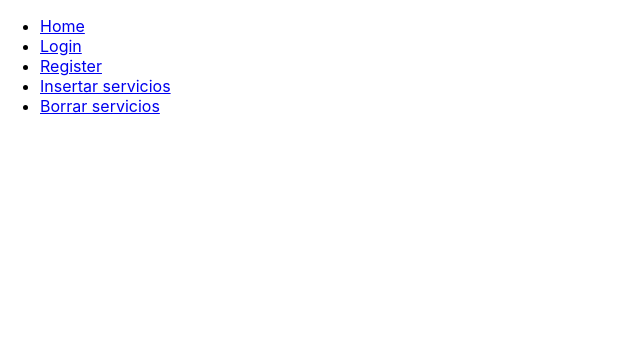
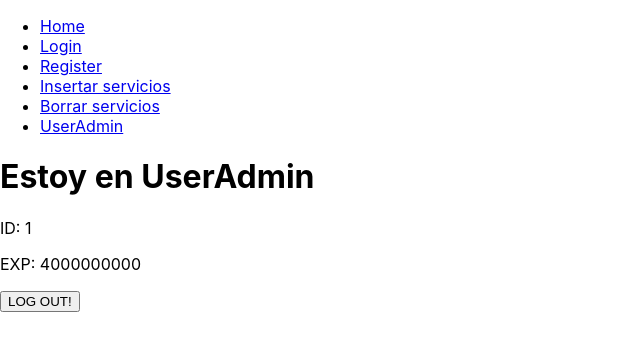
Before and after one commit to Surribas1980/necesidadesdigitales, a React (Create React App) app in the folder FRONT/: page /useradmin in a window 1280 px wide. Shown: the top 350 px of the page, without its empty margins (0-640 px from the left). Built offline with nearby package versions, Linux system fonts and the light colour scheme; sample sign-in values are in the browser's storage.

Commit message:
Con los menus logueado y sin loguear

```diff
--- a/FRONT/src/App.js
+++ b/FRONT/src/App.js
@@ -1,18 +1,22 @@
 import './App.css';
 import { BrowserRouter as Router, Route, Switch, Link } from 'react-router-dom';
 import Home from './Pages/Home';
-import Formulario from './Pages/Formulario';
 import Login from './Pages/Login';
 import Register from './Pages/Register';
 import InsertServices from './Pages/InsertServices';
-import AuthForm from './components/AuthForm';
+
 import { AuthProvider } from './shared/context/authContext';
 import DeleteService from './Pages/DeleteService';
+import PrivateRoute from './components/PrivateRoute';
+import PublicRoute from './components/PublicRoute';
+import UserAdmin from './Pages/UserAdmin';
+import PrivateComponent from './components/PrivateComponent';
 
 function App() {
   return (
 
         <Router>
+          <AuthProvider>
           <div>
             <ul>
               <li>
@@ -24,36 +28,50 @@ function App() {
               <li>
                 <Link to="/register">Register</Link>
               </li>
+              <PrivateComponent>
                   <li>
                     <Link to="/insert/servicios">Insertar servicios</Link>
                   </li>
                   <li>
                     <Link to="/delete/servicios">Borrar servicios</Link>
                   </li>
-
+                  <li>
+                    <Link to="/useradmin">UserAdmin</Link>
+                  </li>
+              </PrivateComponent>
             </ul>
 
             <Switch>
+
                 <Route exact path="/">
                   <Home />
                 </Route>
                 <Route path="/register">
                   <Register />
                 </Route>
-              <AuthProvider>
                 <Route path="/login">
+                  <PublicRoute>
                     <Login />
+                  </PublicRoute>
                 </Route>
                 <Route path="/insert/servicios">
                     <InsertServices />
                 </Route>
+                <Route path="/useradmin">
+                  <PrivateRoute>
+                    <UserAdmin />
+                  </PrivateRoute>
+
+                </Route>
                 <Route path="/delete/servicios">
-                  <DeleteService></DeleteService>
+
+                    <DeleteService />
+
                 </Route>
 
-              </AuthProvider>
             </Switch>
           </div>
+          </AuthProvider>
         </Router>
 
 
--- a/FRONT/src/Pages/Home.js
+++ b/FRONT/src/Pages/Home.js
@@ -1,5 +1,12 @@
+
 function Home(){
-    return <h1>Home</h1>
+
+    return (
+      <>
+        <h1>HOME</h1>
+
+      </>
+    );
 }
 
 export default Home;
--- a/FRONT/src/Pages/Login.js
+++ b/FRONT/src/Pages/Login.js
@@ -5,7 +5,7 @@ import useAuth from '../shared/hooks/useAuth';
 export default function Login() {
   const { register, handleSubmit } = useForm();
   const {userData, sigIn} = useAuth();
-console.log(userData);
+
   const onSubmit = (data) =>{
      sigIn(data.mail,data.pwd);
   };
--- /dev/null
+++ b/FRONT/src/Pages/UserAdmin.js
@@ -0,0 +1,12 @@
+import useAuth from '../shared/hooks/useAuth';
+
+function UserAdmin(){
+    const { userData, logOut } = useAuth();
+    return (<><h1>Estoy en UserAdmin</h1>
+    <p>ID: {userData && userData.id}</p>
+        <p>EXP: {userData && userData.exp}</p>
+        <button onClick={logOut}>LOG OUT!</button>
+    </>);
+}
+
+export default UserAdmin;
--- /dev/null
+++ b/FRONT/src/components/PrivateComponent.js
@@ -0,0 +1,7 @@
+import useAuth from '../shared/hooks/useAuth';
+
+export default function PrivateComponent({ children }) {
+  const { isUserLogged } = useAuth();
+console.log('Estoy en privateComponent ', isUserLogged);
+  return <>{isUserLogged ? children : null}</>;
+}
--- /dev/null
+++ b/FRONT/src/components/PrivateRoute.js
@@ -0,0 +1,8 @@
+import { Redirect } from 'react-router-dom';
+import useAuth from '../shared/hooks/useAuth';
+
+export default function PrivateRoute({ children }) {
+  const { isUserLogged } = useAuth();
+  console.log('Paso por Private Route y isUserlogge es',isUserLogged)
+  return <>{isUserLogged ? children : <Redirect to="/login"></Redirect>}</>;
+}
--- /dev/null
+++ b/FRONT/src/components/PublicRoute.js
@@ -0,0 +1,8 @@
+import { Redirect } from 'react-router-dom';
+import useAuth from '../shared/hooks/useAuth';
+
+export default function PublicRoute({ children }) {
+  const { isUserLogged } = useAuth();
+  console.log('Paso por Public Route y isUserlogge es',isUserLogged)
+  return <>{!isUserLogged ? children : <Redirect to="/login"></Redirect>}</>;
+}
--- a/FRONT/src/shared/context/authContext.js
+++ b/FRONT/src/shared/context/authContext.js
@@ -5,11 +5,11 @@
 
 import React from 'react'
 import decodeTokenData from '../utils/decodeTokenData';
-import { useState, useHistory } from 'react';
+import { useState } from 'react';
 import { login } from '../../http/api';
+import { useHistory } from 'react-router-dom';
 export const AuthContext = React.createContext();
 const AuthContextProvider = AuthContext.Provider;
-
 
 const token = localStorage.getItem('token');//viene texto y lo convertimos a texto. Si lo tenemos almacenado lo recuperamos
 const tokenObject = decodeTokenData(token);
@@ -17,7 +17,8 @@ const tokenObject = decodeTokenData(token);
 
 export function AuthProvider({ children }){
     const [userData, setUserData] = useState(tokenObject);
-
+    const [isUserLogged, setIsUserLogged] = useState(!!tokenObject);
+    const history = useHistory();
 
     // Método para hacer log in desde los componentes
     //me llega user y pwd,
@@ -26,10 +27,18 @@ export function AuthProvider({ children }){
       localStorage.setItem('token',loginData);
       const tokenObject = decodeTokenData(loginData);
       setUserData(tokenObject);
-      console.log(loginData);
+      setIsUserLogged(true);
+      history.push('/useradmin');
     }
+
+    const logOut = () => {
+      localStorage.removeItem('token');
+      history.push('/');
+      setUserData(null);
+      setIsUserLogged(false);
+    };
 
     //const sendFiles = async
 
-    return <AuthContextProvider value = {{ userData, sigIn}}>{children}</AuthContextProvider>
+    return <AuthContextProvider value = {{ userData, sigIn, logOut, isUserLogged}}>{children}</AuthContextProvider>
 }
```
Lines whose indentation alone changed are shown as unchanged.
